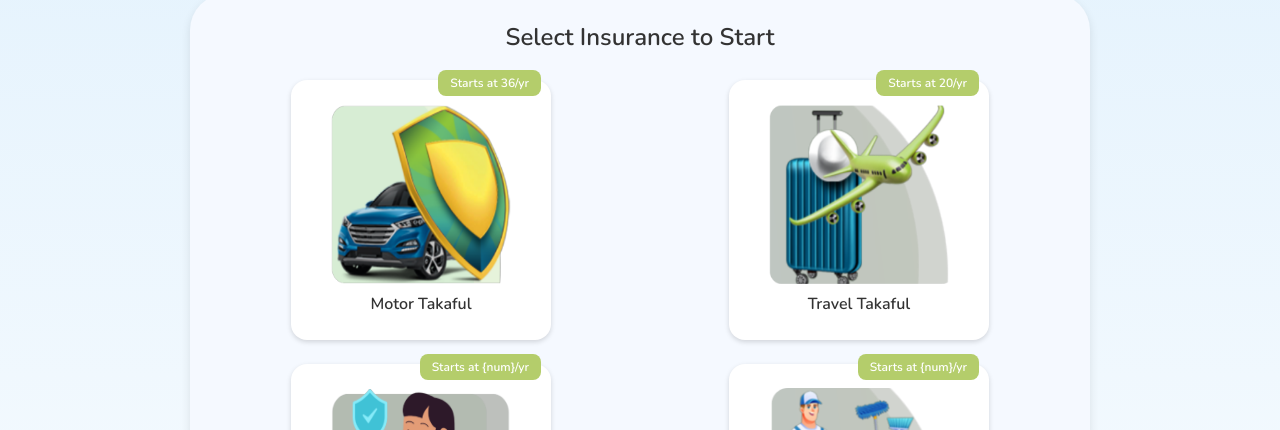
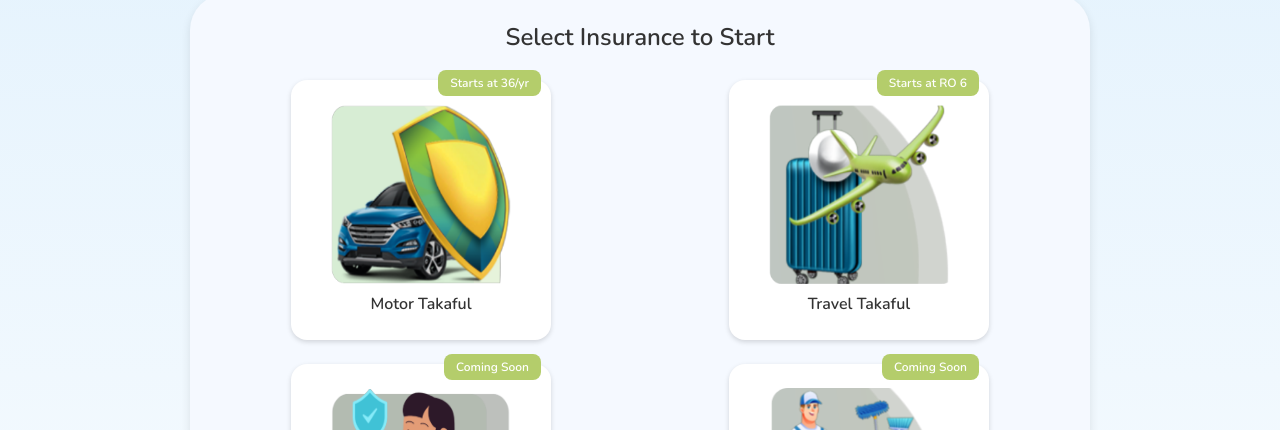
Before and after one commit to wasimakram516/takaful-oman, a Next.js app: page /menu in a window 1280 px wide. Shown: the part 300-730 px from the top of the page. Built offline with nearby package versions, Linux system fonts and the light colour scheme.

Commit message:
updated some texts and show dynamic text on coming soon page

```diff
--- a/src/app/menu/page.js
+++ b/src/app/menu/page.js
@@ -18,11 +18,13 @@ const Menu = () => {
       selectInsurance: "Select Insurance to Start",
       comingSoon: "Coming Soon",
       startsAt: "Starts at",
+      startsAtRO6: "Starts at RO 6",
     },
     ar: {
       selectInsurance: "حدد التأمين للبدء",
       comingSoon: "قريبًا",
       startsAt: "يبدأ من",
+      startsAtRO6: "يبدأ من ٦ ريال",
     },
   };
 
@@ -38,19 +40,19 @@ const Menu = () => {
       id: "travel-takaful",
       title: { en: "Travel Takaful", ar: "تكافل السفر" },
       image: "/travel-menu.PNG",
-      startsAt: "20/yr",
+      startsAt: "RO 6",
     },
     {
       id: "health-takaful",
       title: { en: "Health Takaful", ar: "تكافل الصحة" },
       image: "/health-menu.PNG",
-      startsAt: "{num}/yr",
+      startsAt: "coming-soon",
     },
     {
       id: "helpers-takaful",
       title: { en: "Helpers Takaful", ar: "تكافل العمالة المنزلية" },
       image: "/workers-menu.PNG",
-      startsAt: "{num}/yr",
+      startsAt: "coming-soon",
     },
     {
       id: "register-claim",
@@ -61,16 +63,17 @@ const Menu = () => {
       id: "property-takaful",
       title: { en: "Property Takaful", ar: "تكافل الممتلكات" },
       image: "/property-menu.PNG",
-      startsAt: "{num}/yr",
+      startsAt: "coming-soon",
     },
   ];
 
+
   // Handle Click on Insurance Cards
-  const handleClick = (id) => {
+  const handleClick = (id, title) => {
     if (id === "motor-takaful" || id === "register-claim") {
       router.push(`/${id}`);
     } else {
-      router.push("/coming-soon"); // Redirect to Coming Soon page for unavailable services
+      router.push(`/coming-soon?service=${encodeURIComponent(title[language])}`);
     }
   };
 
@@ -141,7 +144,8 @@ const Menu = () => {
                   transition={{ duration: 0.3, delay: index * 0.1 }}
                 >
                  <Box
-                    onClick={() => handleClick(option.id)}
+                 onClick={() => handleClick(option.id, option.title)}
+
                     sx={{
                       position: "relative",
                       cursor: "pointer",
@@ -175,9 +179,14 @@ const Menu = () => {
       fontWeight: "bold",
     }}
   >
-                        {`${translations[language].startsAt} ${option.startsAt}`}
+    {option.startsAt === "RO 6"
+      ? translations[language].startsAtRO6
+      : option.startsAt === "coming-soon"
+      ? translations[language].comingSoon
+      : `${translations[language].startsAt} ${option.startsAt}`}
   </Box>
 )}
+
 
                     {/* Insurance Image */}
                     <Image
```
Also changed, not shown: src/app/coming-soon/page.js (+8 -4 lines). Lines whose indentation alone changed are shown as unchanged.
